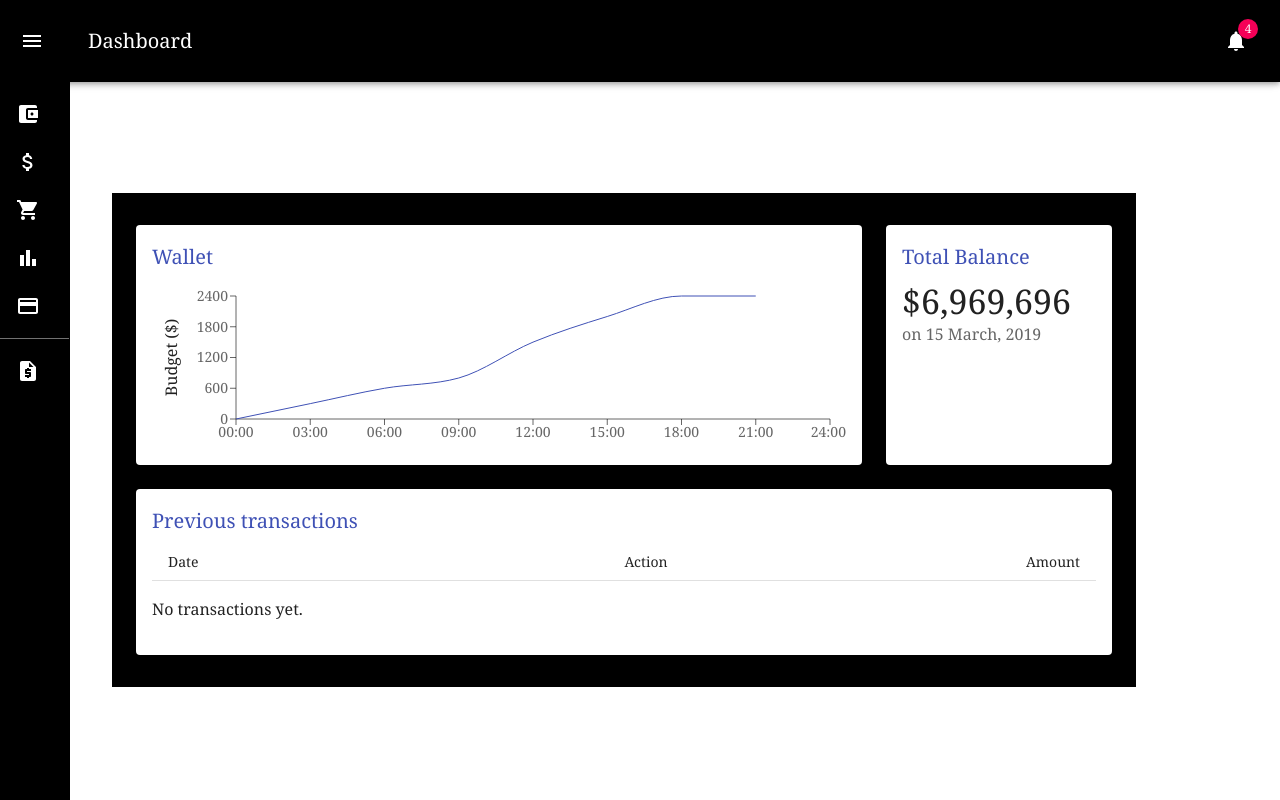
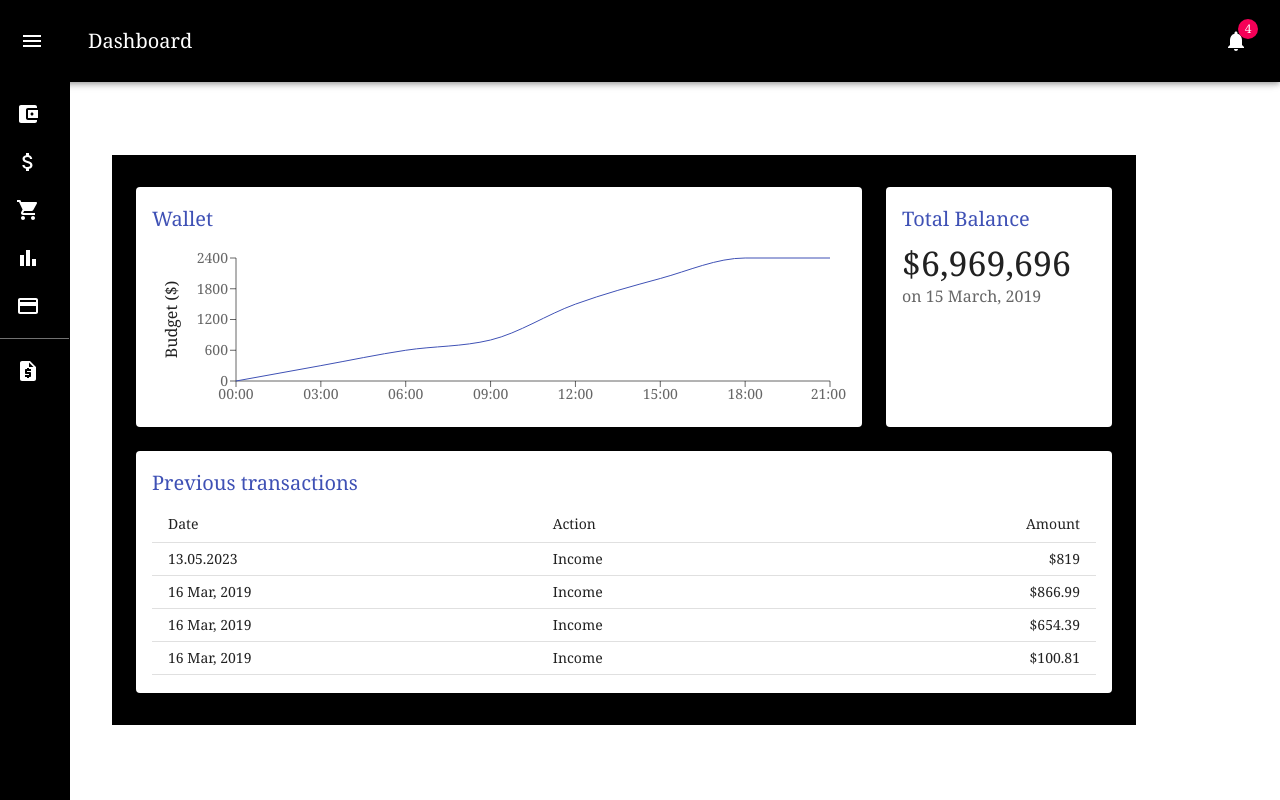
Before and after one commit to DanyIo/Code-Crusaders-Test_Task, a React (Create React App) app: page / in a window 1280 px wide. Built offline with nearby package versions, Linux system fonts and the light colour scheme.

Commit message:
change ReadMe fle

```diff
--- a/src/App.tsx
+++ b/src/App.tsx
@@ -3,7 +3,6 @@ import React, { lazy, Suspense, useEffect } from "react";
 import axios from "axios";
 
 import { Box } from "@mui/material";
-
 import { Header } from "./components/Header/Header";
 import Loader from "./components/Loader/Loader";
 
@@ -18,6 +17,9 @@ const FinancialStatePage = lazy(
 const NotFoundPage = lazy(() => import("./pages/NotFound/NotFound"));
 
 function App() {
+  React.useEffect(() => {
+    console.log(1312)
+  })
   return (
     <Box
       sx={{
--- a/src/features/financeSlice/financeSlice.tsx
+++ b/src/features/financeSlice/financeSlice.tsx
@@ -9,9 +9,14 @@ const initialState: FinancialAppState = {
     name: "Piotr",
     email: "someEmail@gmail.com",
   },
-  transactions: [],
-  deposit: 0,
-  credit: 0,
+  transactions: [
+    { date: "13.05.2023", action: "Income", amount: 819 },
+    { date: "16 Mar, 2019", action: "Income", amount: 866.99 },
+    { date: "16 Mar, 2019", action: "Income", amount: 654.39 },
+    { date: "16 Mar, 2019", action: "Income", amount: 100.81 },
+  ],
+  deposit: 2000000,
+  credit: 1000000,
   creditScore: 400,
   income: [
     {
@@ -132,6 +137,5 @@ export const selectExpense = (state: RootState) => state.finance.expense;
 export const selectDeposit = (state: RootState) => state.finance.deposit;
 
 export const selectTransactions = (state: RootState) =>
-  state.finance.transactions
-  ;
+  state.finance.transactions;
 export default financeSlice.reducer;
--- a/src/pages/Credit/CreditPageMW/creditPageMW.tsx
+++ b/src/pages/Credit/CreditPageMW/creditPageMW.tsx
@@ -106,9 +106,11 @@ export default function CreditPageModalWindow({
           dispatch((dispatch) => {
             dispatch(addCredit(parsedAmount));
             dispatch(increaseTotalBudget(parsedAmount));
-            dispatch(addTransaction({action : "Credit", amount: parsedAmount}))
+            dispatch(
+              addTransaction({ action: "Credit", amount: parsedAmount })
+            );
           });
-          creditSetGetService(parsedAmount);
+          //creditSetGetService(parsedAmount);
 
           //creditDeleteService();
 
--- a/src/pages/Deposit/Deposit.tsx
+++ b/src/pages/Deposit/Deposit.tsx
@@ -43,9 +43,9 @@ const DepositPage = () => {
       return;
     }
 
-    depositSetGetService(
-      parsedDepositAmount
-    );
+    // depositSetGetService(
+    //   parsedDepositAmount
+    // );
 
     //depositDeleteService();
 
--- a/src/pages/Expense/Expense.tsx
+++ b/src/pages/Expense/Expense.tsx
@@ -30,10 +30,10 @@ const ExpensePage = () => {
       amount: parseFloat(expenseAmount),
     };
 
-    expenseSetGetService(
-      newExpense.title,
-      newExpense.amount
-    );
+    // expenseSetGetService(
+    //   newExpense.title,
+    //   newExpense.amount
+    // );
 
     //expenseDeleteService();
 
--- a/src/pages/Income/InputBlock/InputBlock.tsx
+++ b/src/pages/Income/InputBlock/InputBlock.tsx
@@ -53,12 +53,12 @@ export default function InputBlock() {
       parseFloat(transactionAmount)
     );
 
-    incomeSetGetService(
-      newIncome.date,
-      newIncome.name,
-      newIncome.paymentMethod,
-      newIncome.amount
-    );
+    // incomeSetGetService(
+    //   newIncome.date,
+    //   newIncome.name,
+    //   newIncome.paymentMethod,
+    //   newIncome.amount
+    // );
 
     //incomeDeleteService(12);
 
--- a/src/pages/Wallet/Chart/Chart.tsx
+++ b/src/pages/Wallet/Chart/Chart.tsx
@@ -23,7 +23,6 @@ const data = [
   createData("15:00", 2000),
   createData("18:00", 2400),
   createData("21:00", 2400),
-  createData("24:00", undefined),
 ];
 
 export default function Chart() {
--- a/src/pages/Wallet/Orders/Orders.tsx
+++ b/src/pages/Wallet/Orders/Orders.tsx
@@ -70,7 +70,7 @@ function preventDefault(event: React.MouseEvent) {
 
 export default function Orders() {
   const transaction = useSelector(selectTransactions);
-  console.log(transaction);
+
   return (
     <React.Fragment>
       <Title>Previous transactions</Title>
```
Also changed, not shown: 34 other files (tests, documents, lock files or other folders).
